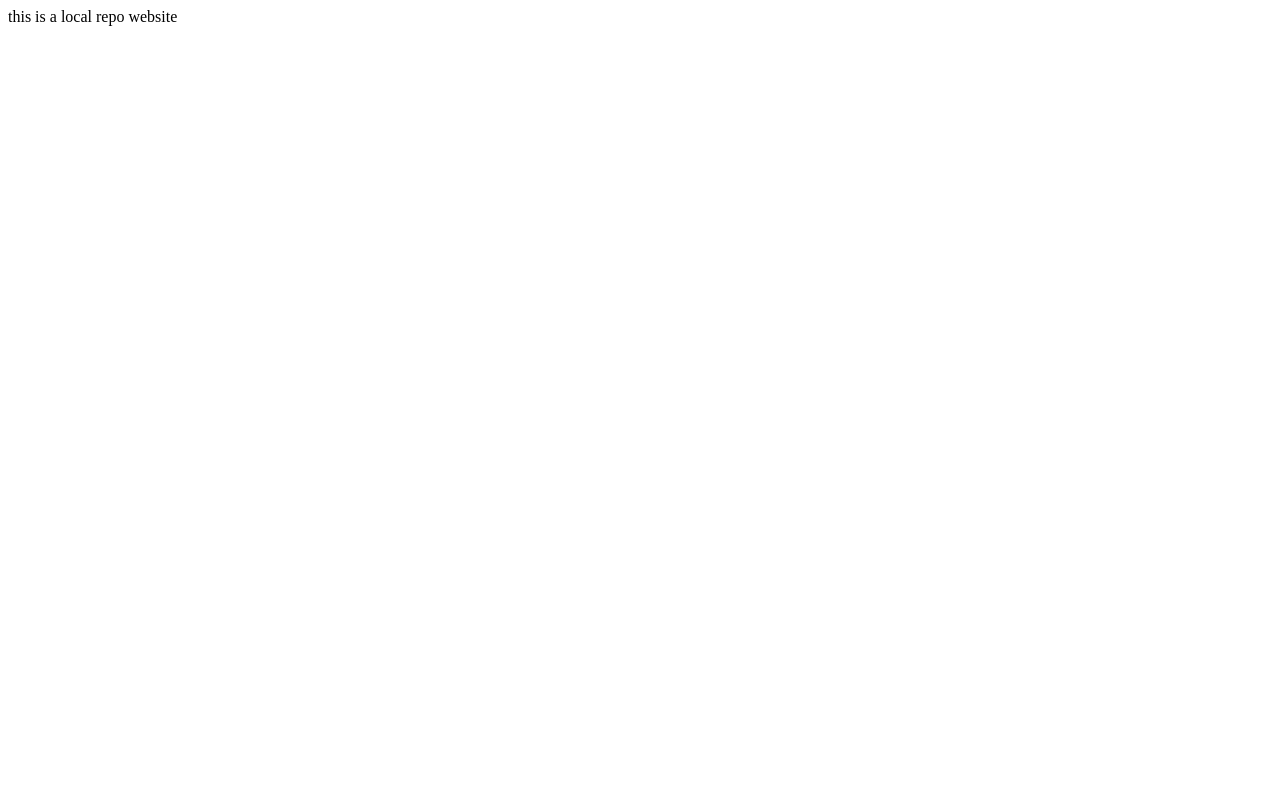
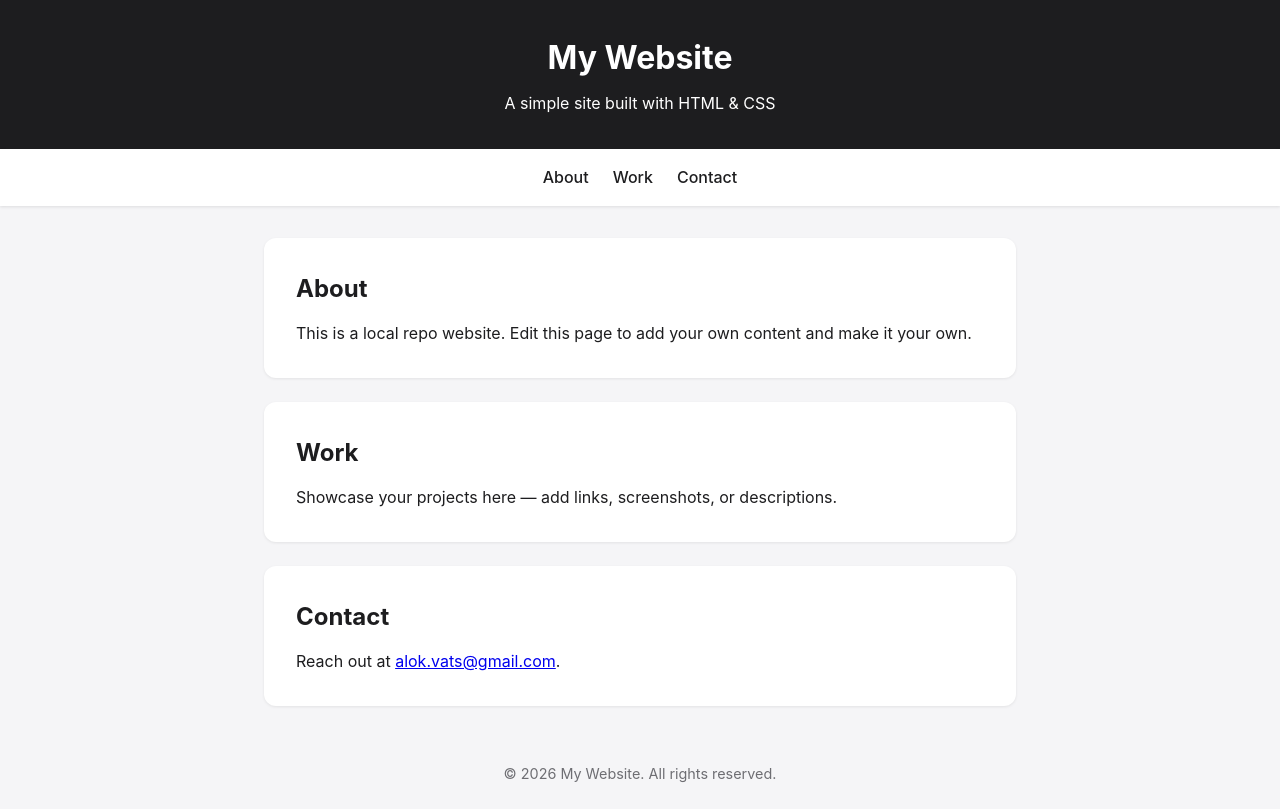
Before and after one commit to avats77/local-project-repo, a plain HTML site: page index.html in a window 1280 px wide. Drawn offline with Linux system fonts and the light colour scheme.

Commit message:
update to index.html

```diff
--- a/index.html
+++ b/index.html
@@ -1 +1,92 @@
-<p>this is a local repo website</p>
+<!DOCTYPE html>
+<html lang="en">
+<head>
+<meta charset="UTF-8">
+<meta name="viewport" content="width=device-width, initial-scale=1.0">
+<title>My Website</title>
+<style>
+  * { box-sizing: border-box; margin: 0; padding: 0; }
+  body {
+    font-family: -apple-system, Segoe UI, Roboto, Arial, sans-serif;
+    background: #f5f5f7;
+    color: #1d1d1f;
+    line-height: 1.6;
+  }
+  header {
+    background: #1d1d1f;
+    color: #fff;
+    padding: 2rem 1.5rem;
+    text-align: center;
+  }
+  header h1 { font-size: 2rem; margin-bottom: 0.5rem; }
+  nav {
+    display: flex;
+    justify-content: center;
+    gap: 1.5rem;
+    background: #fff;
+    padding: 1rem;
+    box-shadow: 0 1px 3px rgba(0,0,0,0.1);
+  }
+  nav a {
+    color: #1d1d1f;
+    text-decoration: none;
+    font-weight: 500;
+  }
+  nav a:hover { color: #0071e3; }
+  main {
+    max-width: 800px;
+    margin: 2rem auto;
+    padding: 0 1.5rem;
+  }
+  section {
+    background: #fff;
+    border-radius: 12px;
+    padding: 2rem;
+    margin-bottom: 1.5rem;
+    box-shadow: 0 1px 3px rgba(0,0,0,0.08);
+  }
+  section h2 { margin-bottom: 0.75rem; }
+  footer {
+    text-align: center;
+    padding: 1.5rem;
+    color: #6e6e73;
+    font-size: 0.9rem;
+  }
+</style>
+</head>
+<body>
+
+<header>
+  <h1>My Website</h1>
+  <p>A simple site built with HTML &amp; CSS</p>
+</header>
+
+<nav>
+  <a href="#about">About</a>
+  <a href="#work">Work</a>
+  <a href="#contact">Contact</a>
+</nav>
+
+<main>
+  <section id="about">
+    <h2>About</h2>
+    <p>This is a local repo website. Edit this page to add your own content and make it your own.</p>
+  </section>
+
+  <section id="work">
+    <h2>Work</h2>
+    <p>Showcase your projects here — add links, screenshots, or descriptions.</p>
+  </section>
+
+  <section id="contact">
+    <h2>Contact</h2>
+    <p>Reach out at <a href="mailto:alok.vats@gmail.com">alok.vats@gmail.com</a>.</p>
+  </section>
+</main>
+
+<footer>
+  <p>&copy; 2026 My Website. All rights reserved.</p>
+</footer>
+
+</body>
+</html>
```
